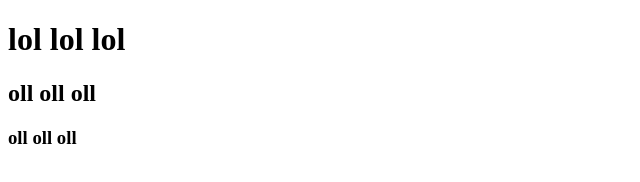
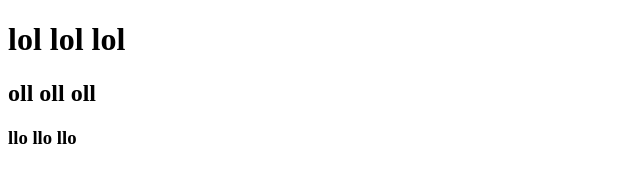
Before and after one commit to SafinSiam/my-first-ripo, a plain HTML site: page index.html in a window 1280 px wide. Shown: the full height of the page, 0-640 px from the left. Drawn offline with Linux system fonts and the light colour scheme.

```diff
--- a/index.html
+++ b/index.html
@@ -9,6 +9,6 @@
 <body>
     <h1>lol lol lol</h1>
     <h2>oll oll oll</h2>
-    <h3>oll oll oll</h3>
+    <h3>llo llo llo</h3>
 </body>
 </html>
```
